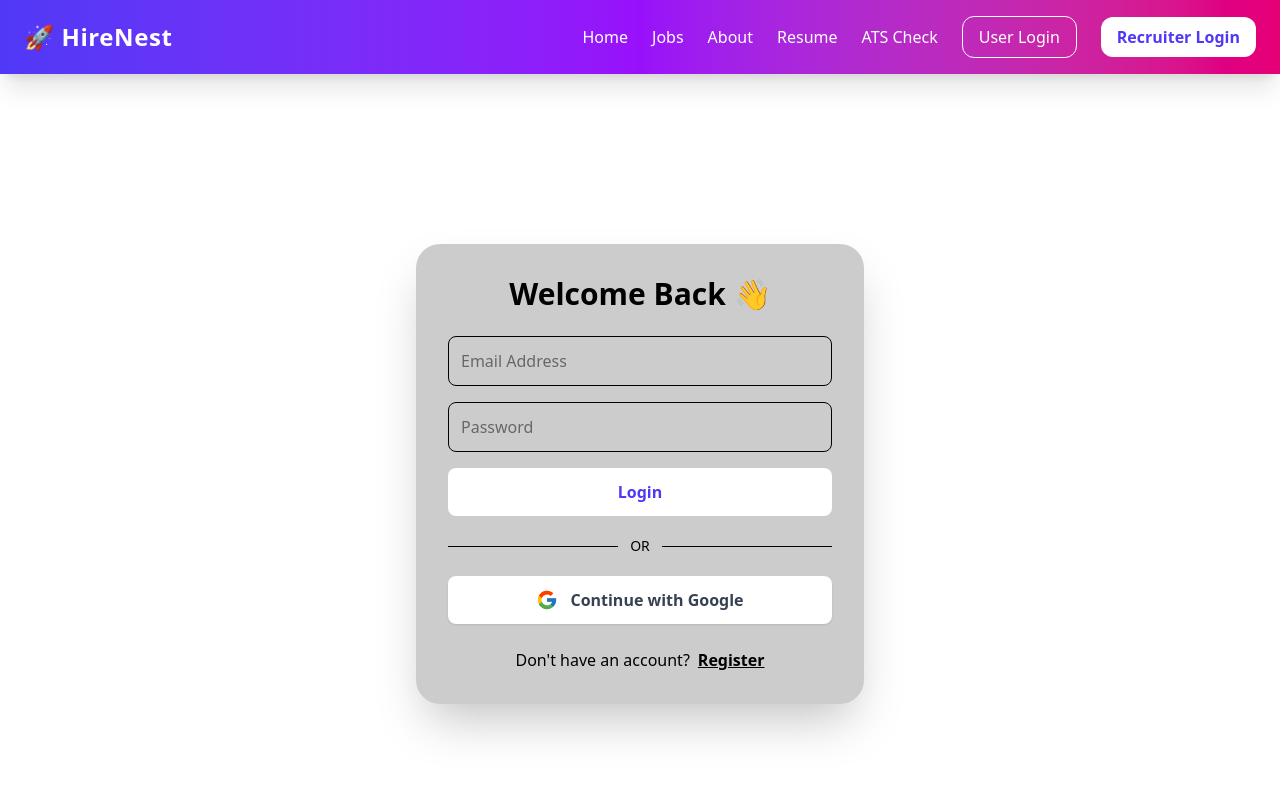
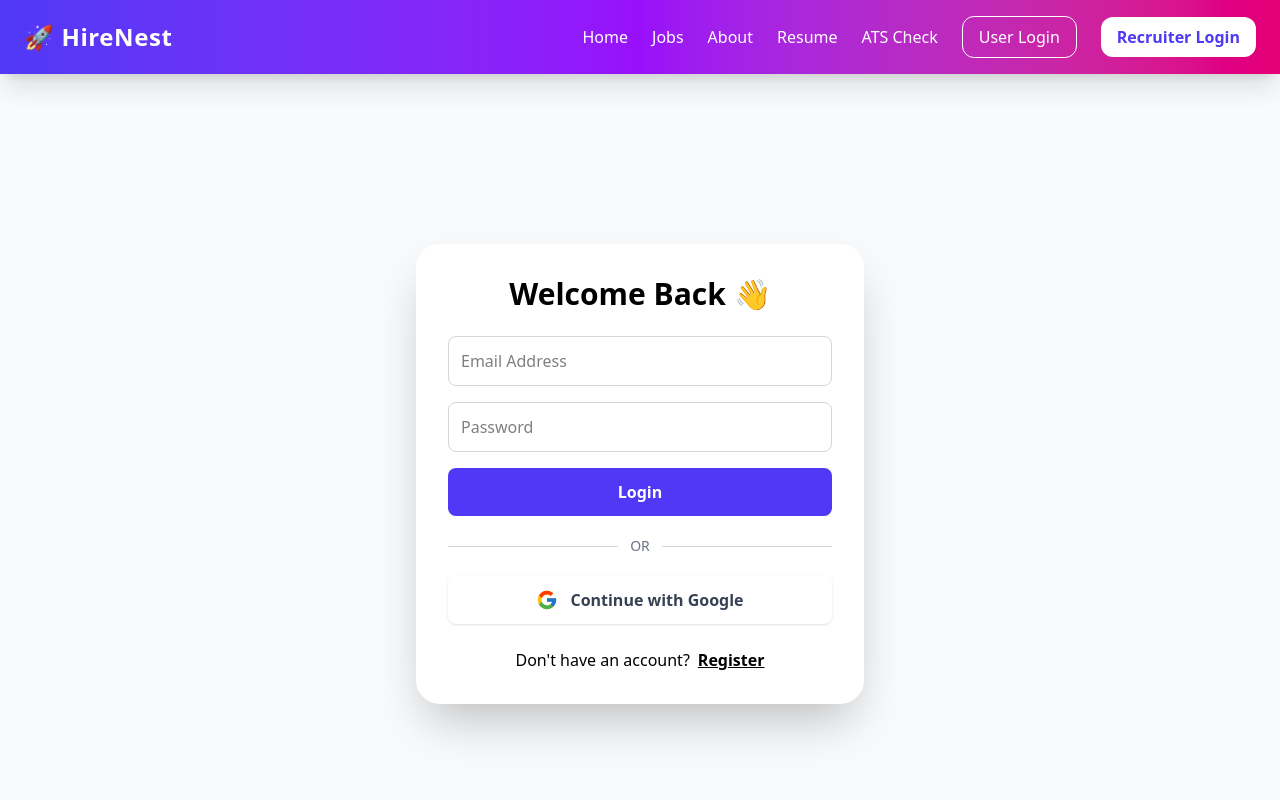
Before and after one commit to 23prakashjha/job-portal, a React (Vite) app in the folder frontend/: page /login in a window 1280 px wide. Shown: the top 800 px of the page. Built offline with nearby package versions, Linux system fonts and the light colour scheme.

Commit message:
commit first

```diff
--- a/frontend/src/pages/RecruiterAuth.jsx
+++ b/frontend/src/pages/RecruiterAuth.jsx
@@ -36,11 +36,15 @@ const RecruiterAuth = () => {
 
     try {
       if (isLogin) {
+        // Login
         const res = await axios.post(
           "https://job-portal-wizd.onrender.com/api/auth/login",
           {
             email: form.email,
             password: form.password,
+          },
+          {
+            headers: { "Content-Type": "application/json" },
           }
         );
 
@@ -50,34 +54,38 @@ const RecruiterAuth = () => {
           return;
         }
 
+        // Save token and user info
         localStorage.setItem("token", res.data.token);
         localStorage.setItem("user", JSON.stringify(res.data.user));
 
         toast.success("Recruiter Login Successful!");
         navigate("/recruiter/dashboard");
       } else {
+        // Register
         await axios.post(
           "https://job-portal-wizd.onrender.com/api/auth/recruiter-register",
           form,
-          { headers: { "Content-Type": "application/json" } }
+          {
+            headers: { "Content-Type": "application/json" },
+          }
         );
 
         toast.success("Recruiter Registered Successfully!");
         toggleMode();
       }
     } catch (err) {
+      console.error("Error:", err);
       toast.error(err.response?.data?.message || "Something went wrong");
-      console.error(err);
     }
 
     setLoading(false);
   };
 
   return (
-    <div className="min-h-screen flex items-center justify-center px-4">
-      <div className="bg-black/20 backdrop-blur-xl shadow-2xl rounded-3xl p-8 w-full max-w-md transition-all duration-300">
+    <div className="min-h-screen flex items-center justify-center px-4 bg-gray-50">
+      <div className="bg-white shadow-2xl rounded-3xl p-8 w-full max-w-md transition-all duration-300">
         <div className="flex justify-center mb-4">
-          <FaBuilding className="text-black text-4xl" />
+          <FaBuilding className="text-green-600 text-4xl" />
         </div>
 
         <h2 className="text-3xl font-bold text-black text-center mb-6">
@@ -94,7 +102,7 @@ const RecruiterAuth = () => {
                 placeholder="Full Name"
                 onChange={handleChange}
                 required
-                className="w-full p-3 rounded-lg border focus:ring-2 focus:ring-green-400 outline-none"
+                className="w-full p-3 rounded-lg border border-gray-300 focus:ring-2 focus:ring-green-400 outline-none"
               />
 
               <input
@@ -104,7 +112,7 @@ const RecruiterAuth = () => {
                 placeholder="Company Name"
                 onChange={handleChange}
                 required
-                className="w-full p-3 rounded-lg border focus:ring-2 focus:ring-green-400 outline-none"
+                className="w-full p-3 rounded-lg border border-gray-300 focus:ring-2 focus:ring-green-400 outline-none"
               />
             </>
           )}
@@ -116,7 +124,7 @@ const RecruiterAuth = () => {
             placeholder="Email Address"
             onChange={handleChange}
             required
-            className="w-full p-3 rounded-lg border focus:ring-2 focus:ring-green-400 outline-none"
+            className="w-full p-3 rounded-lg border border-gray-300 focus:ring-2 focus:ring-green-400 outline-none"
           />
 
           <div className="relative">
@@ -127,7 +135,7 @@ const RecruiterAuth = () => {
               placeholder="Password"
               onChange={handleChange}
               required
-              className="w-full p-3 rounded-lg border focus:ring-2 focus:ring-green-400 outline-none"
+              className="w-full p-3 rounded-lg border border-gray-300 focus:ring-2 focus:ring-green-400 outline-none"
             />
             <span
               onClick={() => setShowPassword(!showPassword)}
@@ -140,17 +148,17 @@ const RecruiterAuth = () => {
           <button
             type="submit"
             disabled={loading}
-            className="w-full bg-white text-green-600 py-3 rounded-lg font-semibold hover:bg-gray-200 transition duration-300"
+            className="w-full bg-green-600 text-white py-3 rounded-lg font-semibold hover:bg-green-700 transition duration-300 disabled:opacity-50"
           >
             {loading ? "Please wait..." : isLogin ? "Login" : "Register"}
           </button>
         </form>
 
         <p className="text-center text-black mt-6">
-          {isLogin ? "Don't have recruiter account?" : "Already registered?"}
+          {isLogin ? "Don't have a recruiter account?" : "Already registered?"}
           <button
             onClick={toggleMode}
-            className="ml-2 font-semibold underline hover:text-black-200"
+            className="ml-2 font-semibold underline hover:text-green-700"
           >
             {isLogin ? "Register" : "Login"}
           </button>
--- a/frontend/src/pages/UserAuth.jsx
+++ b/frontend/src/pages/UserAuth.jsx
@@ -7,6 +7,7 @@ import { FcGoogle } from "react-icons/fc";
 const UserAuth = () => {
   const navigate = useNavigate();
   const [isLogin, setIsLogin] = useState(true);
+  const [loading, setLoading] = useState(false);
 
   const [form, setForm] = useState({
     name: "",
@@ -24,50 +25,58 @@ const UserAuth = () => {
 
   const handleSubmit = async (e) => {
     e.preventDefault();
+    setLoading(true);
 
     try {
       if (isLogin) {
+        // Login
         const res = await axios.post(
           "https://job-portal-wizd.onrender.com/api/auth/login",
           {
             email: form.email,
             password: form.password,
-          }
+          },
+          { headers: { "Content-Type": "application/json" } }
         );
 
+        // Save token and user info
         localStorage.setItem("token", res.data.token);
         localStorage.setItem("user", JSON.stringify(res.data.user));
 
         toast.success("Login Successful!");
-        navigate("/");
+        navigate("/"); // Redirect after login
       } else {
+        // Register
         await axios.post(
           "https://job-portal-wizd.onrender.com/api/auth/register",
-          form
+          form,
+          { headers: { "Content-Type": "application/json" } }
         );
 
         toast.success("Registered Successfully! Please Login.");
         toggleMode();
       }
     } catch (err) {
+      console.error("Auth Error:", err);
       toast.error(err.response?.data?.message || "Something went wrong");
     }
+
+    setLoading(false);
   };
 
   const handleGoogleLogin = () => {
+    // Redirect user to backend Google OAuth endpoint
     window.location.href = "https://job-portal-wizd.onrender.com/api/auth/google";
   };
 
   return (
-    <div className="min-h-screen flex items-center justify-center  px-4">
-      <div className="bg-black/20 backdrop-blur-xl shadow-2xl rounded-3xl p-8 w-full max-w-md transition-all duration-300">
-
+    <div className="min-h-screen flex items-center justify-center px-4 bg-gray-50">
+      <div className="bg-white shadow-2xl rounded-3xl p-8 w-full max-w-md transition-all duration-300">
         <h2 className="text-3xl font-bold text-black text-center mb-6">
           {isLogin ? "Welcome Back 👋" : "Create Your Account 🚀"}
         </h2>
 
         <form onSubmit={handleSubmit} className="space-y-4">
-
           {!isLogin && (
             <input
               type="text"
@@ -76,7 +85,7 @@ const UserAuth = () => {
               placeholder="Full Name"
               onChange={handleChange}
               required
-              className="w-full p-3 rounded-lg border focus:ring-2 focus:ring-indigo-400 outline-none"
+              className="w-full p-3 rounded-lg border border-gray-300 focus:ring-2 focus:ring-indigo-400 outline-none"
             />
           )}
 
@@ -87,7 +96,7 @@ const UserAuth = () => {
             placeholder="Email Address"
             onChange={handleChange}
             required
-            className="w-full p-3 rounded-lg border focus:ring-2 focus:ring-indigo-400 outline-none"
+            className="w-full p-3 rounded-lg border border-gray-300 focus:ring-2 focus:ring-indigo-400 outline-none"
           />
 
           <input
@@ -97,28 +106,29 @@ const UserAuth = () => {
             placeholder="Password"
             onChange={handleChange}
             required
-            className="w-full p-3 rounded-lg border focus:ring-2 focus:ring-indigo-400 outline-none"
+            className="w-full p-3 rounded-lg border border-gray-300 focus:ring-2 focus:ring-indigo-400 outline-none"
           />
 
           <button
             type="submit"
-            className="w-full bg-white text-indigo-600 py-3 rounded-lg font-semibold hover:bg-gray-200 transition duration-300"
+            disabled={loading}
+            className="w-full bg-indigo-600 text-white py-3 rounded-lg font-semibold hover:bg-indigo-700 transition duration-300 disabled:opacity-50"
           >
-            {isLogin ? "Login" : "Register"}
+            {loading ? "Please wait..." : isLogin ? "Login" : "Register"}
           </button>
         </form>
 
         {/* Divider */}
         <div className="flex items-center my-5">
-          <div className="flex-1 h-px bg-black"></div>
-          <span className="px-3 text-black text-sm">OR</span>
-          <div className="flex-1 h-px bg-black"></div>
+          <div className="flex-1 h-px bg-gray-300"></div>
+          <span className="px-3 text-gray-500 text-sm">OR</span>
+          <div className="flex-1 h-px bg-gray-300"></div>
         </div>
 
         {/* Google Login */}
         <button
           onClick={handleGoogleLogin}
-          className="w-full flex items-center justify-center gap-3 bg-white py-3 rounded-lg shadow hover:bg-black-100 transition"
+          className="w-full flex items-center justify-center gap-3 bg-white py-3 rounded-lg shadow hover:bg-gray-100 transition"
         >
           <FcGoogle size={22} />
           <span className="font-semibold text-gray-700">
@@ -130,10 +140,9 @@ const UserAuth = () => {
           {isLogin
             ? "Don't have an account?"
             : "Already have an account?"}
-
           <button
             onClick={toggleMode}
-            className="ml-2 font-semibold underline hover:text-black-200"
+            className="ml-2 font-semibold underline hover:text-indigo-600"
           >
             {isLogin ? "Register" : "Login"}
           </button>
```
Also changed, not shown: 2 other files (tests, documents, lock files or other folders).
